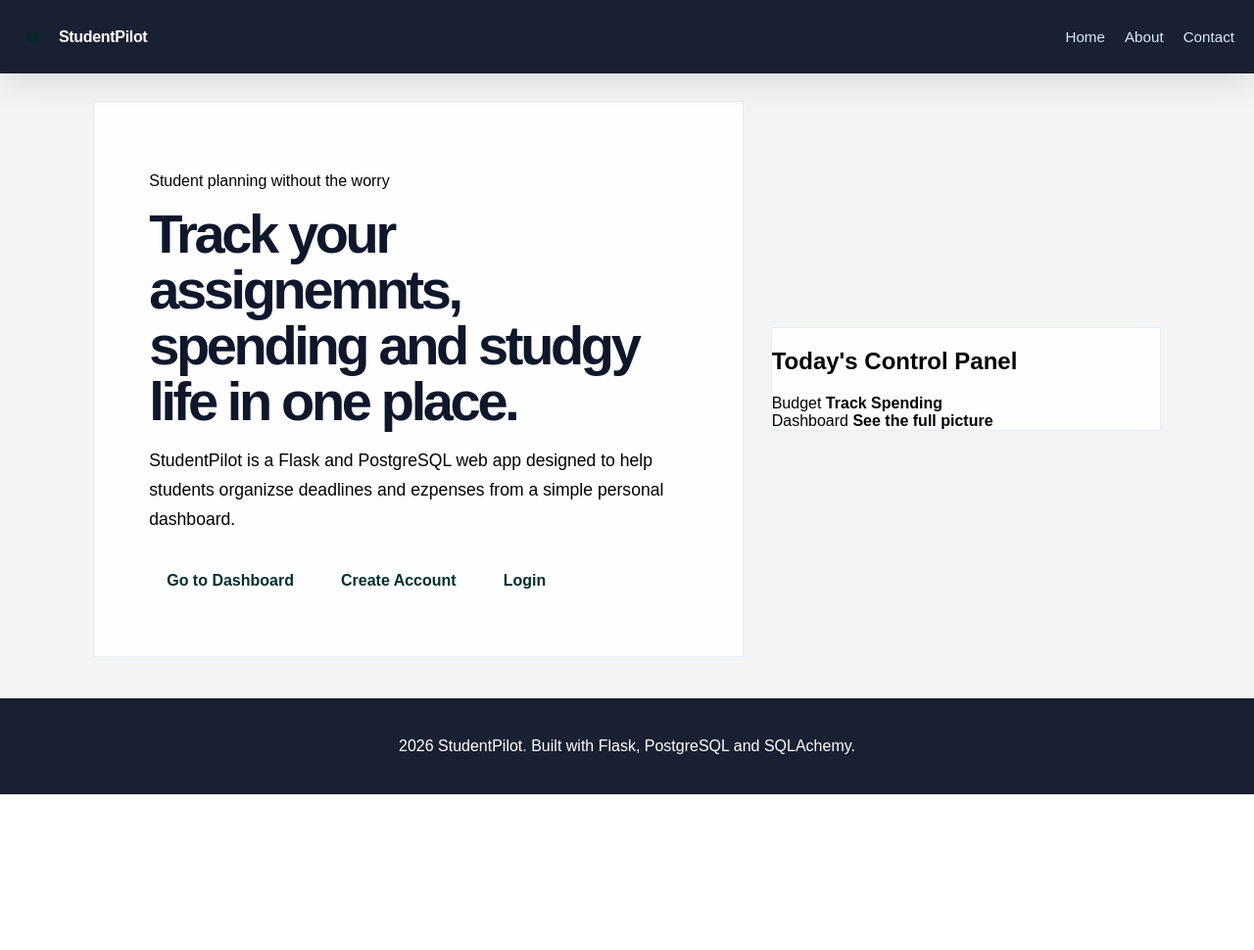
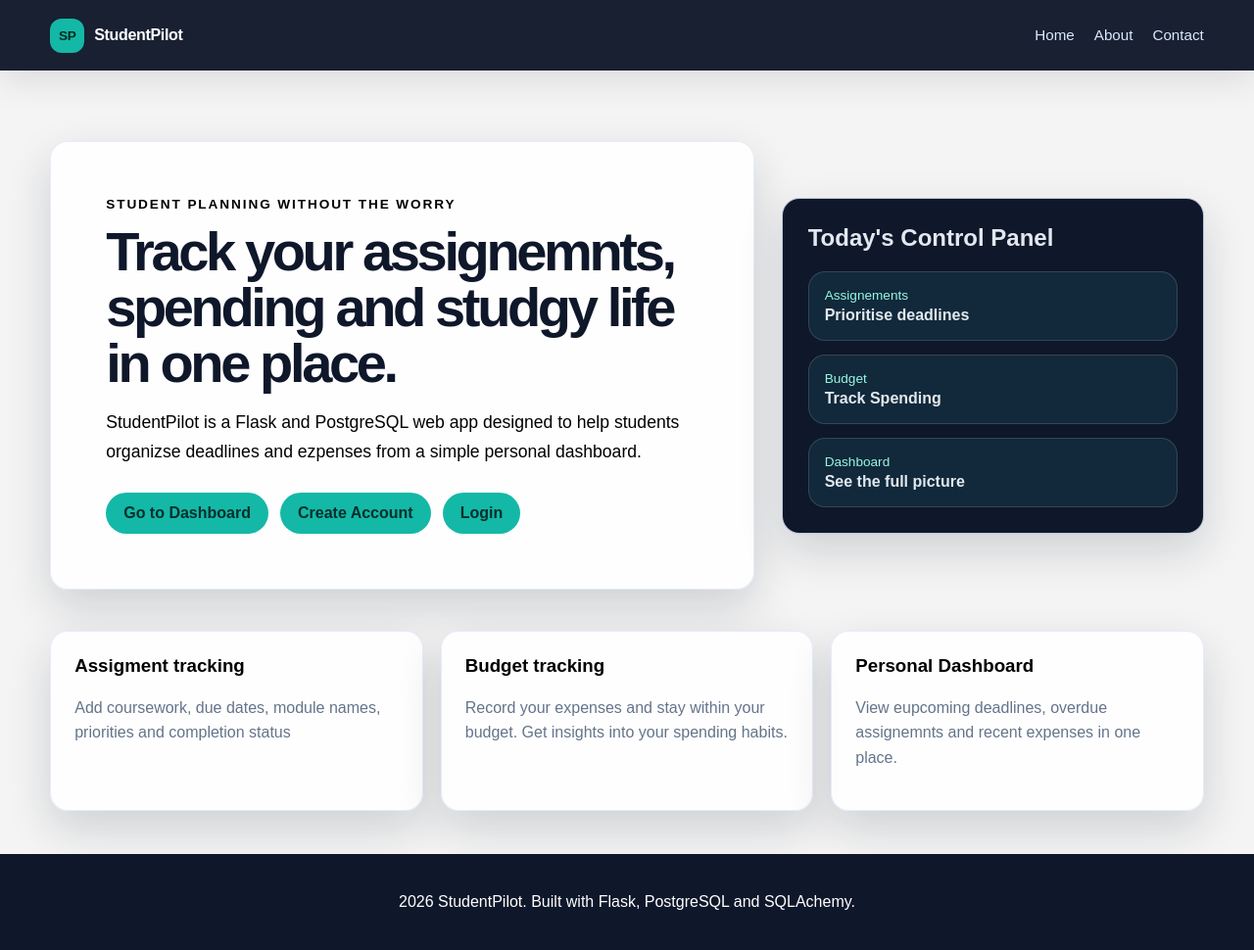
Before and after one commit to ScriptusDigital/Database_Assignment, a Flask app: page / in a window 1280 px wide. Shown: the whole page at 98% size. Before the commit the page ends 811 px from the top, so only its background shows below. Run offline with Flask 3, Linux system fonts and the light colour scheme.

Commit message:
build: main layout and schemes

```diff
--- a/Static/css/style.css
+++ b/Static/css/style.css
@@ -1,8 +1,21 @@
 
 /*-----------Main Elements-----------*/
 
+
+/* USE OF VARIABLES IN CSS BASED ON
+https://www.w3schools.com/css/css3_variables.asp*/
+
 *
 {box-sizing: border-box;
+    }
+
+    :root {
+
+        --accent: #14b8a6;
+        --radius: 18px;
+        --shadow: 0 18px 45px rgba(15, 23, 42, 0.16);
+        --bg: #0f172a;
+        --muted: #64748b;
     }
 
     body {
@@ -20,10 +33,9 @@
     .site-header {
         background-color: rgba(15,23,42,0.96);
         color: white;
-        padding: 20px;
-        text-align: center;
         position: sticky;
         top: 0;
+        z-index: 10;
         box-shadow: 0 10px 35px rgba(0, 0, 0, 0.1);
     }
 
@@ -33,6 +45,8 @@
         align-items: center;
         justify-content: space-between;
         gap: 24px;
+        min-height: 72px;
+        width:92%
     }
 
 .brand {
@@ -48,8 +62,9 @@ letter-spacing: -0.02em;
 .brand-mark {
     display: inline-grid;
     place-items: center;
-    width: 30px;
+    width: 35px;
     height: 35px;
+    background: var(--accent);
     border-radius: 12px;
     gap: 10px;
 color: #022c22;
@@ -99,45 +117,7 @@ font-size: 0.85rem;
     color:white;
 }
 
-.page-shell {
-    width: 92%;
-    margin: 0 auto;
-    padding: 0 44px;
-    flex: 1;
-}
-.site-footer {
-    background-color: rgba(15,23,42,0.96);
-    color: white;
-    text-align: center;
-    margin-top: auto;
-    padding: 24px 16px;
-}
 
-
-    /*-----------Navigation mobile elements -----------*/
-
-
-@media (max-width: 768px) {
-    .nav-toggle {
-        display: inline-flex;
-    }
-
-    .nav-links {
-        display: none;
-        flex-direction: column;
-        position: absolute;
-        top: 60px;
-        right: 20px;
-        background-color: rgba(15,23,42,0.96);
-        padding: 10px 20px;
-        border-radius: 8px;
-        box-shadow: 0 10px 35px rgba(0, 0, 0, 0.1);
-    }
-
-    .nav-links.open {
-    display:flex;
-}
-}
 
 
     /*-----------Main Body Elemets -----------*/
@@ -152,7 +132,8 @@ font-size: 0.85rem;
 
 
     .hero-content,
-    .hero-panel {
+    .hero-panel,
+    .feature-card {
         background-color: rgba(255, 255,255,0.88);
         border: 1px solid rgba(226, 232, 250, 0.85);
         border-radius: var(--radius);
@@ -176,7 +157,7 @@ font-size: 0.85rem;
         line-height: 1.7;
     }
 
-    .eye-brow {
+    .eyebrow {
         text-transform: uppercase;
         letter-spacing: 0.14em;
         font-size: 0.85rem;
@@ -184,6 +165,72 @@ font-size: 0.85rem;
         margin: 0 0 12px;
     }
 
+    .hero-panel {
+        padding: 26px;
+      background: #0f172a;
+        color: #e2e8f0;
+    }
+
+    .hero-panel h2 {
+     margin-top:0;
+    }
+
+
+    .mini-card {
+        background: rgba(55,255,255, 0.08);
+        border: 1px solid rgba(255, 255,255,0.14);
+        border-radius: 17px;
+        padding: 16px;
+        margin-top: 14px;
+    }
+
+    .mini-card span {
+        display: block;
+        font-size: 0.85rem;
+        color: #99f6e4;
+        margin-bottom: 4px;
+    }
+
+    .feature-grid {
+        display: grid;
+        gap: 18px;
+        grid-template-columns: repeat(3, 1fr);
+    }
+
+    .feature-card {
+        padding: 24px;
+    }
+
+    .feature-card h3,
+    .panel h2 {
+        margin-top: 0;
+    }
+
+    .feature-card p {
+        line-height: 1.6;
+        color: var(--muted);
+    }
+
+    .page-shell {
+    padding: 44px 0;
+    flex: 1;
+}
+
+
+    .page-shell,
+    .nav-shell {
+        width: 92%;
+        margin: 0 auto;
+    }
+
+.site-footer {
+    background-color: rgba(15,23,42,0.96);
+    color: white;
+    text-align: center;
+    margin-top: auto;
+    padding: 24px 16px;
+    background: var(--bg)
+}
 
 
     /*-----------Actions and buttons-----------*/
--- a/Templates/home.html
+++ b/Templates/home.html
@@ -22,7 +22,7 @@
 
 <div class="hero-panel">
   <h2>Today's Control Panel</h2>
-  <div class="mini-card>
+  <div class="mini-card">
     <span>Assignements </span>
   <strong> Prioritise deadlines </strong>
 </div>
@@ -39,8 +39,22 @@
 </div>
 </section>
 
+<section class="feature-grid">
+  <article class="feature-card">
+    <h3>Assigment tracking</h3>
+    <p>Add coursework, due dates, module names, priorities and completion status</p>
+</article>
+
+<article class="feature-card">
+  <h3>Budget tracking</h3>
+  <p>Record your expenses and stay within your budget. Get insights into your spending habits.</p>
+</article>
 
 
+<article class="feature-card">
+  <h3>Personal Dashboard</h3>
+  <p>View eupcoming deadlines, overdue assignemnts and recent expenses in one place.</p>
+</article>
 
 
 
--- a/app.py
+++ b/app.py
@@ -8,11 +8,11 @@ def home():
 
 @app.route('/about')
 def about():
-    return render_template('base.html')
+    return render_template('about.html')
 
 @app.route('/contact')
 def contact():
-    return render_template('base.html')
+    return render_template('contact.html')
 
 
 @app.route('/dashboard')
```
Also changed, not shown: other parts of Static/css/style.css (+41 -0 lines), Templates/about.html (added), Templates/contact.html (added).
